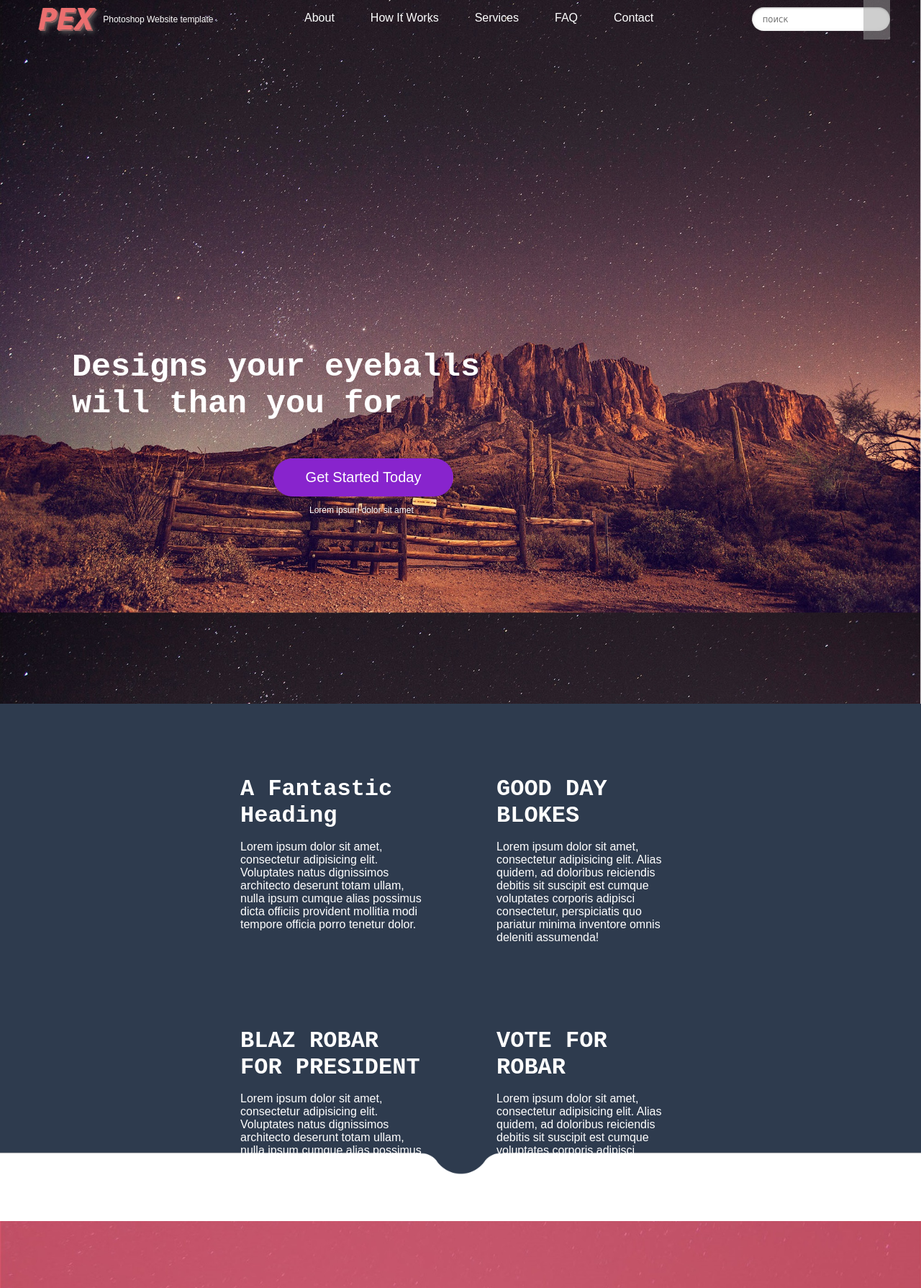
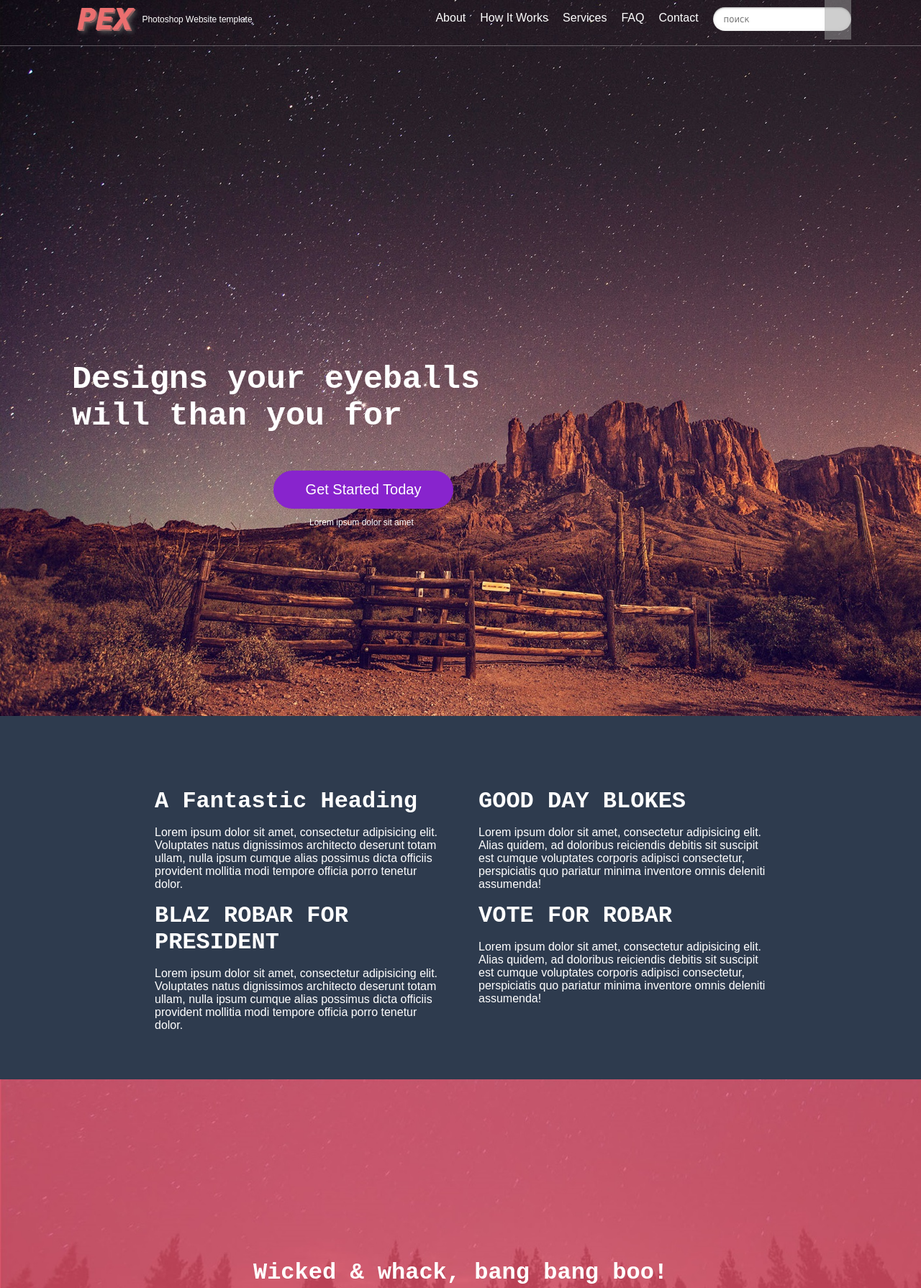
Before and after one commit to Zardonik/PEX, a plain HTML site: page inndex.html in a window 1280 px wide. Shown: the top 1790 px of the page at 72% size. Drawn offline with Linux system fonts and the light colour scheme; grey boxes are pictures that could not be loaded.

Commit message:
creating pex

```diff
--- a/css/style.css
+++ b/css/style.css
@@ -3,12 +3,18 @@ body{
   font-family:'Nanum Gothic', sans-serif;
 }
 header{
-	background-image:url(../img/1.jpg);
-	background-size:100%;
+	background-image:url(../img/header.jpg);
+	background-size:cover;
 }
 nav{
   	display:flex;
   	justify-content:space-around;
+}
+hr{
+	background-color:rgb(255,255,255,0.3);
+	border:none;
+	height:1px;
+	width:100%;
 }
 .logo{
   display:flex;
@@ -25,7 +31,6 @@ header img{
 }
 .menu{
 	display:flex;
-  	justify-content:space-around;
 }
 ul {
 	display:flex;
@@ -35,11 +40,11 @@ ul {
 ul li a{
 	text-decoration:none;
 	color:white;
-	padding-right:50px;
+	margin-left:20px;
 }
 .search {
-  width: 15%;
   position: relative;
+	margin-left: 20px;
 }
 .search input {
   border: none;
@@ -105,21 +110,19 @@ input[type="search"] {
   font-size:12px;
 }
 .slide{
-	background-image:url(../img/2.png);
-	background-size:100%;
+	background-image:url(../img/2.jpg);
+	background-size: cover;
 	background-repeat:no-repeat;
-	padding-bottom:19px;
 }
 /*block1*/
 .block1{
 	display:flex;
 	justify-content:center;
-	width:100%;
 }
 .fanHeading{
-	width:20%;
+	width: 400px;
 	padding-top:100px;
-	margin-right:50px;
+	margin-right:25px;
 }
 .fanHeading h2{
 	color:white;
@@ -131,9 +134,9 @@ input[type="search"] {
 	color:white;
 }
 .goodDay{
-	width:20%;
+	width: 400px;
 	padding-top:100px;
-	margin-left:50px;
+	margin-left:25px;
 }
 .goodDay h2{
 	color:white;
@@ -144,17 +147,15 @@ input[type="search"] {
 .goodDay p{
 	color:white;
 }
-/*block2*/
 .block2{
 	display:flex;
 	justify-content:center;
-	width:100%;
 }
 
 .blaz{
-	width:20%;
-	padding-top:100px;
-	margin-right:50px;
+	width: 400px;
+	margin-right:25px;
+	padding-bottom: 50px;
 }
 .blaz h2{
 	color:white;
@@ -167,9 +168,9 @@ input[type="search"] {
 }
 
 .vote{
-	width:20%;
-	padding-top:100px;
-	margin-left:50px;
+	width:400px;
+	margin-left:25px;
+	padding-bottom: 50px;
 }
 .vote h2{
 	color:white;
@@ -183,7 +184,7 @@ input[type="search"] {
 /*creating block pink*/
 .pink{
 	background-image:url(../img/pink.jpg);
-	background-size:100%;
+	background-size:cover;
 	background-repeat:no-repeat;
 }
 .bang{
@@ -229,9 +230,7 @@ input[type="search"] {
 	height:100%;
 }
 .text{
-	display:flex;
-	justify-content:center;
-	align-items:center;
+	margin-left: 80px;
 }
 .paragraph{
 	width:50%;
@@ -247,7 +246,7 @@ input[type="search"] {
 /*Stretch*/
 .stretch{
 	background-image:url(../img/3.jpg);
-	background-size:100%;
+	background-size:cover;
 	background-repeat:no-repeat;
 }
 .rush{
@@ -283,7 +282,7 @@ input[type="search"] {
 /*creating future*/
 .future{
 	background-image: url(../img/5.jpg);
-	background-size:100%;
+	background-size:cover;
 	background-repeat:no-repeat;
 }
 .future button{
@@ -295,40 +294,42 @@ input[type="search"] {
 	padding: 15px;
 	width: 200px;
 	color:white;
-  	margin-top: 20px;
+  margin-top: 20px;
 }
 .future h1{
 	color:white;
 	margin-bottom:0;
 }
 .article{
-	padding-left:150px;
-	padding-top:600px;
+	display:flex;
+	flex-direction:column;
+	padding-left:100px;
+	padding-top:200px;
 	padding-bottom:100px;
 }
 .avatar{
 	display:flex;
 }
 .avatar img{
-	width:3%;
-	height:3%;
+	width:2%;
+	height:65%;
 	border-radius:50%;
 	padding-top:15px;
 }
 .avatar p{
-	padding-top:15px;
+	padding-top:10px;
 	padding-left:10px;
 	font-size:12px;
 	color:white;
 }
 .par{
-	padding-top:150px;
+	padding-top:100px;
 	padding-left:150px;
 	padding-bottom:100px;
 }
 .contact{
 	background-color:#e01f3f;
-	background-size: 100%;
+	background-size:cover;
 }
 .contact h4{
 	color:white;
--- a/index.html
+++ b/inndex.html
@@ -9,9 +9,10 @@
 	<header>
 		<nav>
 				<div class="logo">
-					<img src="img/8.png" alt="logo">
+					<img src="img/logo.png" alt="logo">
 					<p>Photoshop Website template</p>
 				</div>
+				<div class="menu">
 				<ul>
 					<li><a href="#"> About</a> </li>
 					<li><a href="#"> How It Works</a></li>
@@ -24,7 +25,9 @@
 				<input type="search" name="" placeholder="поиск" class="input" />
 				<input type="submit" name="" value="" class="submit"/>
 			</form>
+			</div>
 		</nav>
+		<hr>
 <content>
 		<div class="mastHead">
 			<h1>
@@ -89,7 +92,7 @@
 	<!-- creating About -->
 	<div class="about">
 		<div class="picture">
-			<img src="img/4.jpg" alt="picture">
+			<img src="img/about1.jpg" alt="picture">
 		</div>
 		<div class="text">
 			<div class="paragraph">
```
Also changed, not shown: img/2.jpg (added), img/2.png (deleted), img/about1.jpg (renamed from img/4.jpg), img/header.jpg (renamed from img/1.jpg), img/logo.png (renamed from img/8.png).
